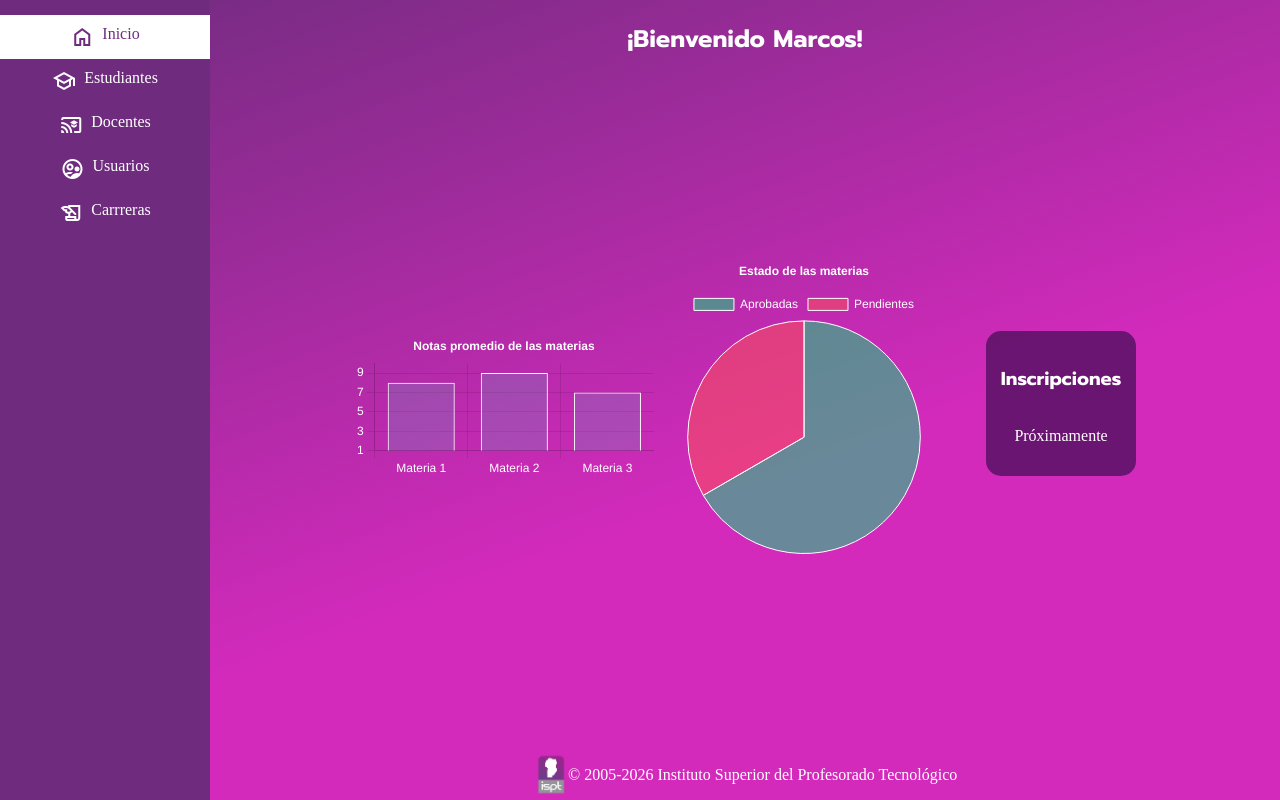
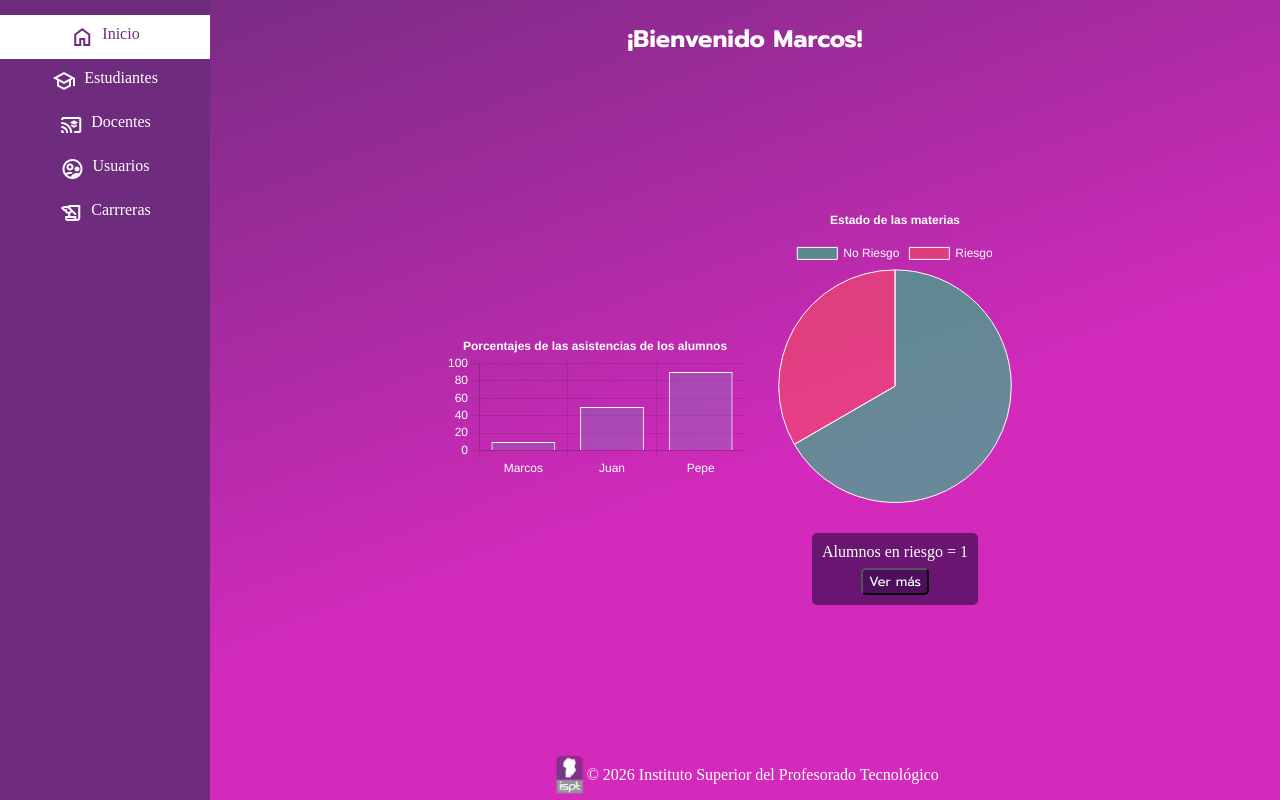
Before and after one commit to MatiasAbregu/ISPT-Project-Frontend, a React (Vite) app: page /inicio in a window 1280 px wide. Built offline with nearby package versions, Linux system fonts and the light colour scheme; a web font is replaced by a local one.

Commit message:
teacher dashboard

```diff
--- a/src/components/Footer.jsx
+++ b/src/components/Footer.jsx
@@ -5,7 +5,7 @@ export const Footer = () => {
     return(
         <footer>
             <img src="../../../logo.png" />
-            <p>© 2005-2026 Instituto Superior del Profesorado Tecnológico</p>
+            <p>© 2026 Instituto Superior del Profesorado Tecnológico</p>
         </footer>
     );
 }
--- a/src/components/PieChart.jsx
+++ b/src/components/PieChart.jsx
@@ -13,7 +13,7 @@ ArcElement,
   Legend
 )
 
-export const PieChart = ({values, labels, text, colors}) => {
+export const PieChart = ({values, labels, text, colors, isPercentage}) => {
     const data = {
         labels: labels,
         datasets: [
@@ -26,6 +26,9 @@ export const PieChart = ({values, labels, text, colors}) => {
             },
         ],
     }
+
+    const total = values.reduce((acc,val) =>
+        acc + val, 0);
 
     const options = {
         responsive: true,
@@ -40,6 +43,19 @@ export const PieChart = ({values, labels, text, colors}) => {
                 text: 'Estado de las materias',
                 color: 'white',
             },
+            tooltip: {
+                callbacks: {
+                    label: function(context) {
+                        const value = context.raw;
+
+                        if(isPercentage) {
+                            const percentage = ((value / total) * 100).toFixed(1);
+                            return `${context.label}: ${percentage}%`;
+                        }
+                        return `${context.label}: ${value}`;
+                    }
+                }
+            }
         },
     }
 
--- a/src/pages/Home.jsx
+++ b/src/pages/Home.jsx
@@ -7,7 +7,8 @@ import { Pie } from 'react-chartjs-2';
 import { PieChart } from '../components/PieChart';
 
 export const Home = () => {
-    const [user, setUser] = useState({ username: "Marcos", role: "Estudiante" });
+    // 1. Docente , 2. Estudiante
+    const [user, setUser] = useState({ username: "Marcos", role: "Docente" });
 
     useEffect(() => {
         document.title = "ISPT - Menú"
@@ -27,14 +28,31 @@ export const Home = () => {
                                 <PieChart text={"Materias"} labels={["Aprobadas", "Pendientes"]} values={[2, 1]}
                                 colors={['rgba(0, 230, 118, 0.5)',
                                 'rgba(255, 82, 82, 0.5)']}/>
+                                <div className="enrollmentContainer">
+                                    <h3>Inscripciones</h3>
+                                    <p>Próximamente</p>
+                                </div>
                             </>
                         )}
-                        {user.role === "Profesor" && (<></>)}
+                        {user.role === "Docente" && (
+                            <>
+                                <BarChart label={"%"} text={"Porcentajes de las asistencias de los alumnos"}
+                                fields={["Marcos", "Juan", "Pepe"]} values={[10, 50, 90]} stepSize={10} minY={0} maxY={100}/>
+                                <div className="riskContainer">
+
+                                <div className="riskContainer">
+                                <PieChart text={"Porcentaje de alumnos en riesgo"} labels={["No Riesgo", "Riesgo"]} isPercentage={true} values={[2, 1]}
+                                colors={['rgba(0, 230, 118, 0.5)',
+                                'rgba(255, 82, 82, 0.5)']}/>
+                                <div className="riskCard">
+                                    Alumnos en riesgo = 1
+                                    <button>Ver más</button>
+                                </div>
+                                </div>
+                                </div>
+                            </>)}
                     </div>
-                    <div className="enrollmentContainer">
-                        <h3>Inscripciones</h3>
-                        <p>Próximamente</p>
-                    </div>
+
                 </div>
                 <Footer />
             </div>
--- a/src/styles/pages/Home.css
+++ b/src/styles/pages/Home.css
@@ -52,3 +52,28 @@
     width: 100%;
     margin-top: auto;
 }
+
+.riskContainer{
+    display: flex;
+    flex-direction: column;
+    align-items: center;
+}
+
+.riskCard{
+    color: white;
+    display: flex;
+    flex-direction: column;
+    max-width: 50%;
+    align-items: center;
+    margin-top: 10%;
+    background-color: #3f0d53b3;
+    padding: 10px;
+    border-radius: 5px;
+}
+
+.riskCard button{
+    margin-top: 5%;
+    color: white;
+    background-color: #3f0d53b3;
+    border-radius: 5px;
+}
```
